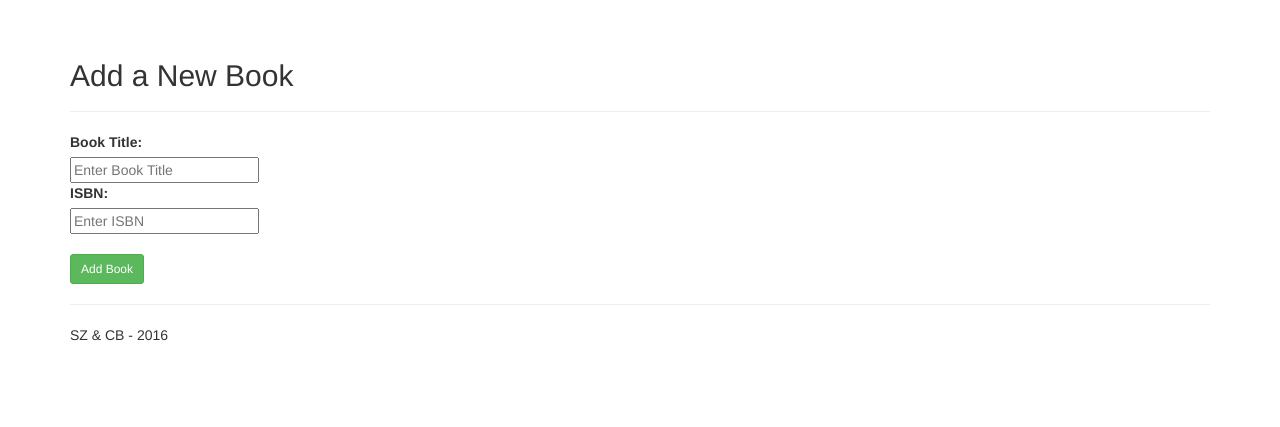
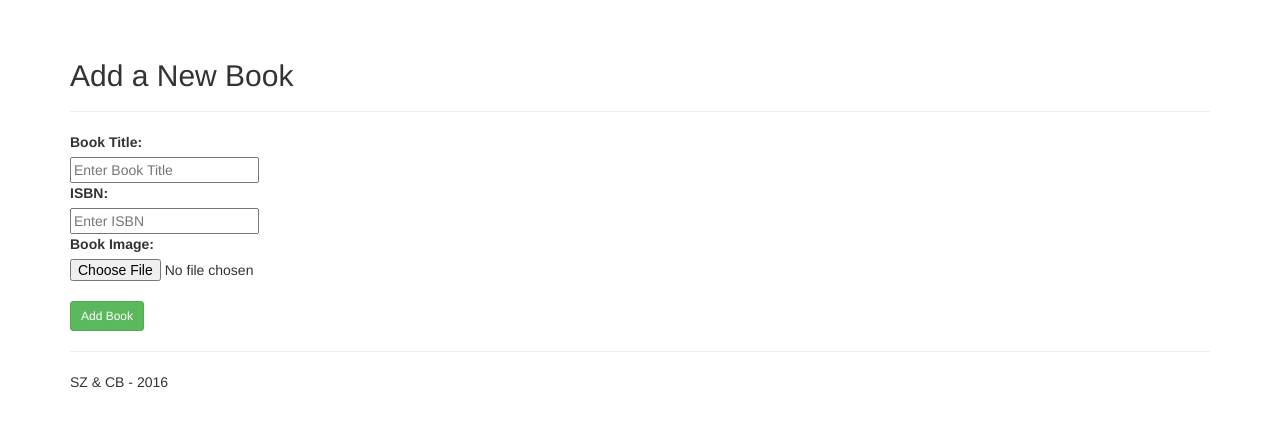
Before and after one commit to szapata1014/App, a Flask app: page /add in a window 1280 px wide. Shown: the part 51-478 px from the top of the page. Run offline with Flask 2, Linux system fonts and the light colour scheme; a user stored in the database is signed in; tables that the repository leaves empty hold one stand-in row (values such as "Sample post"); some libraries are stand-ins or nearby versions.

Commit message:
Added image uploading to book adding process

```diff
--- a/app/__init__.py
+++ b/app/__init__.py
@@ -1,7 +1,8 @@
-from flask import Flask
+from flask import Flask, render_template
 from flask_sqlalchemy import SQLAlchemy
 from flask_login import LoginManager
 from flask_mail import Mail
+from flask_uploads import UploadSet, IMAGES, configure_uploads
 
 app = Flask(__name__, instance_relative_config=True)
 app.config.from_pyfile('flask.cfg')
@@ -13,7 +14,10 @@ login_manager = LoginManager()
 login_manager.init_app(app)
 login_manager.login_view = 'user.login'
 
-from app.models import User
+images = UploadSet('images', IMAGES)
+configure_uploads(app, images)
+
+from app.models import User, Book
 
 @login_manager.user_loader
 def load_user(user_id):
--- a/app/book/forms.py
+++ b/app/book/forms.py
@@ -1,7 +1,10 @@
 from flask_wtf import Form
 from wtforms import StringField
 from wtforms.validators import DataRequired
+from flask_wtf.file import FileField, FileAllowed, FileRequired
+from app import images
 
 class AddBookForm(Form):
 	title = StringField('Book Title', validators=[DataRequired()])
 	isbn = StringField('ISBN', validators=[DataRequired()])
+	book_image = FileField('Book Image', validators=[FileRequired(), FileAllowed(images, 'Images only!')])
--- a/app/book/views.py
+++ b/app/book/views.py
@@ -2,7 +2,7 @@ from flask import render_template, Blueprint, request, url_for, flash, redirect
 from flask_login import login_required, current_user
 from app.models import Book, User
 from .forms import AddBookForm
-from app import db
+from app import db, images
 
 book_blueprint = Blueprint('book', __name__)
 
@@ -25,10 +25,12 @@ def user_books():
 
 @book_blueprint.route('/add', methods=['GET', 'POST'])
 def add_book():
-	form = AddBookForm(request.form)
+	form = AddBookForm()
 	if request.method == 'POST':
 		if form.validate_on_submit():
-			new_book = Book(form.title.data, form.isbn.data, current_user.id, True)
+			filename = images.save(request.files['book_image'])
+			url = images.url(filename)
+			new_book = Book(form.title.data, form.isbn.data, current_user.id, True, filename, url)
 			db.session.add(new_book)
 			db.session.commit()
 			flash('New book, {}, added!'.format(new_book.title), 'success')
--- a/app/models.py
+++ b/app/models.py
@@ -9,13 +9,17 @@ class Book(db.Model):
 	title = db.Column(db.String, nullable=False)
 	isbn = db.Column(db.String, nullable=False)
 	is_public = db.Column(db.Boolean, nullable=False)
+	image_filename = db.Column(db.String, default=None, nullable=True)
+	image_url = db.Column(db.String, default=None, nullable=True)
 	user_id = db.Column(db.Integer, db.ForeignKey('users.id'))
 
-	def __init__(self, title, isbn, user_id, is_public):
+	def __init__(self, title, isbn, user_id, is_public, image_filename=None, image_url=None):
 		self.title = title
 		self.isbn = isbn
-		self.user_id = user_id
 		self.is_public = is_public
+		self.image_filename = image_filename
+		self.image_url = image_url
+ 		self.user_id = user_id
 
 	def __repr__(self):
 		return '<title {}'.format(self.name)
--- a/app/templates/add_book.html
+++ b/app/templates/add_book.html
@@ -14,12 +14,13 @@
 
 
 
-<form action="{{ url_for('book.add_book') }}" method="post">
+<form action="{{ url_for('book.add_book') }}" method="post" enctype="multipart/form-data">
     {{ form.csrf_token }}
 
 <dl>
       {{ render_field(form.title, placeholder="Enter Book Title") }}
       {{ render_field(form.isbn, placeholder="Enter ISBN") }}
+      {{ render_field(form.book_image) }}
     </dl>
 
     <button class="btn btn-sm btn-success" type="submit">Add Book</button>
--- a/app/templates/book_details.html
+++ b/app/templates/book_details.html
@@ -26,6 +26,10 @@
       <div class="panel-body">{{ book.User.email }}</div>
     </div>
 
+    {% if book.Book.image_url %}
+	<img src="{{ book.Book.image_url }}" alt="{{ book.Book.image_filename }}">
+    {% endif %}
+
   </div>
 </div>`
 
--- a/instance/flask.cfg
+++ b/instance/flask.cfg
@@ -18,3 +18,9 @@ MAIL_USE_SSL = True
 MAIL_USERNAME = 'exploreyourshelf@gmail.com'
 MAIL_PASSWORD = 'pythonisfun'
 MAIL_DEFAULT_SENDER = 'exploreyourshelf@gmail.com'
+
+UPLOADS_DEFAULT_DEST = TOP_LEVEL_DIR + '/app/static/img/'
+UPLOADS_DEFAULT_URL = 'http://localhost:5000/static/img/'
+
+UPLOADED_IMAGES_DEST = TOP_LEVEL_DIR + '/app/static/img/'
+UPLOADED_IMAGES_URL = 'http://localhost:5000/static/img/'
--- a/requirements.txt
+++ b/requirements.txt
@@ -7,6 +7,7 @@ Flask-Bcrypt==0.7.1
 Flask-Login==0.4.0
 Flask-Mail==0.9.1
 Flask-SQLAlchemy==2.1
+Flask-Uploads==0.2.1
 Flask-WTF==0.13.1
 itsdangerous==0.24
 Jinja2==2.8
```
Also changed, not shown: app/static/img/61Eilr4a-L._SX330_BO1204203200_.jpg (added), app/static/img/61Eilr4a-L._SX330_BO1204203200__1.jpg (added), 4 other files.
